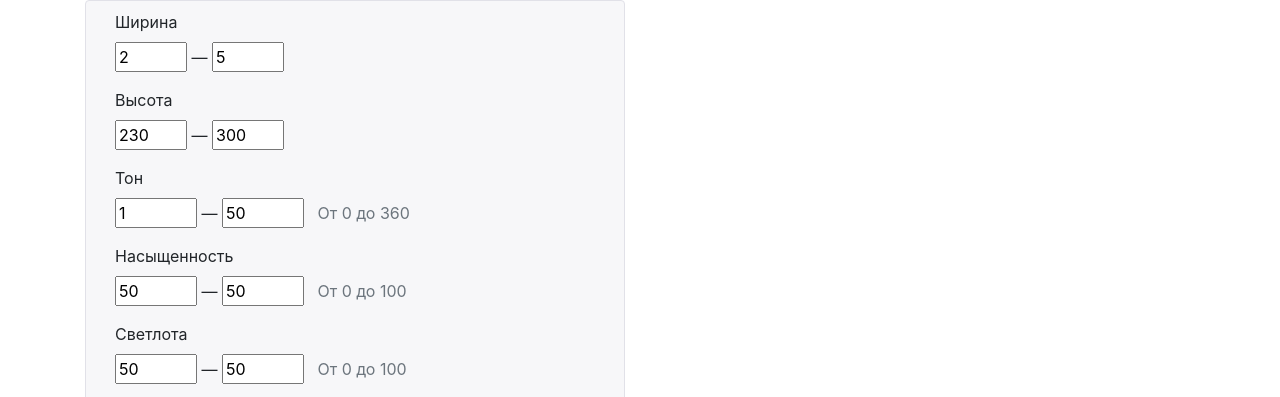
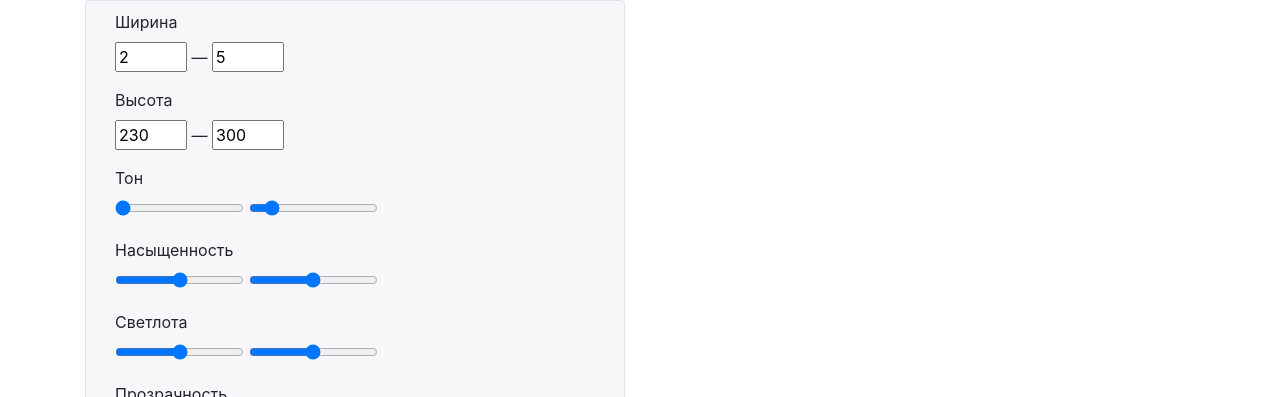
Before and after one commit to futurecolors/future, a plain HTML site: page index.html in a window 1280 px wide. Shown: the part 396-793 px from the top of the page. Drawn offline with nearby package versions, Linux system fonts and the light colour scheme.

Commit message:
А чой-то не input[type=range] ?

```diff
--- a/index.html
+++ b/index.html
@@ -40,31 +40,28 @@
                     <div class="form-group">
                         <label class="col-sm-3 control-label">Тон</label>
                         <div class="col-sm-9">
-                            <input class="input-sm" type="text" ng-model="hueFrom" size="3" /> &mdash;
-                            <input class="input-sm" type="text" ng-model="hueTo" size="3" /> &nbsp;
-                            <span class="text-muted">От 0 до 360</span>
+                            <input type="range" ng-model="hueFrom" min="0" max="360" />
+                            <input type="range" ng-model="hueTo" min="0" max="360" />
                         </div>
                     </div>
                     <div class="form-group">
                         <label class="col-sm-3 control-label">Насыщенность</label>
                         <div class="col-sm-9">
-                            <input class="input-sm" type="text" ng-model="saturationFrom" size="3" /> &mdash;
-                            <input class="input-sm" type="text" ng-model="saturationTo" size="3" /> &nbsp;
-                            <span class="text-muted">От 0 до 100</span>
+                            <input type="range" ng-model="saturationFrom" min="0" max="100" />
+                            <input type="range" ng-model="saturationTo" min="0" max="100" />
                         </div>
                     </div>
                     <div class="form-group">
                         <label class="col-sm-3 control-label">Светлота</label>
                         <div class="col-sm-9">
-                            <input class="input-sm" type="text" ng-model="lightnessFrom" size="3" /> &mdash;
-                            <input class="input-sm" type="text" ng-model="lightnessTo" size="3" /> &nbsp;
-                            <span class="text-muted">От 0 до 100</span>
+                            <input type="range" ng-model="lightnessFrom" min="0" max="100" />
+                            <input type="range" ng-model="lightnessTo" min="0" max="100" />
                         </div>
                     </div>
                     <div class="form-group">
                         <label class="col-sm-3 control-label">Прозрачность</label>
                         <div class="col-sm-9">
-                            <input class="input-sm" type="text" ng-model="opacity" size="3" /> &nbsp;
+                            <input type="text" ng-model="opacity" size="3" /> &nbsp;
                             <span class="text-muted">От 0 до 1</span>
                         </div>
                     </div>
@@ -81,7 +78,7 @@
                     <div class="form-group">
                         <label class="col-sm-3 control-label">Позиция осветления</label>
                         <div class="col-sm-9">
-                            <input class="input-sm" type="text" ng-model="gradientPoint" size="3" /> &nbsp;
+                            <input type="text" ng-model="gradientPoint" size="3" /> &nbsp;
                             <span class="text-muted">От 0 до 100</span>
                         </div>
                     </div>
```
